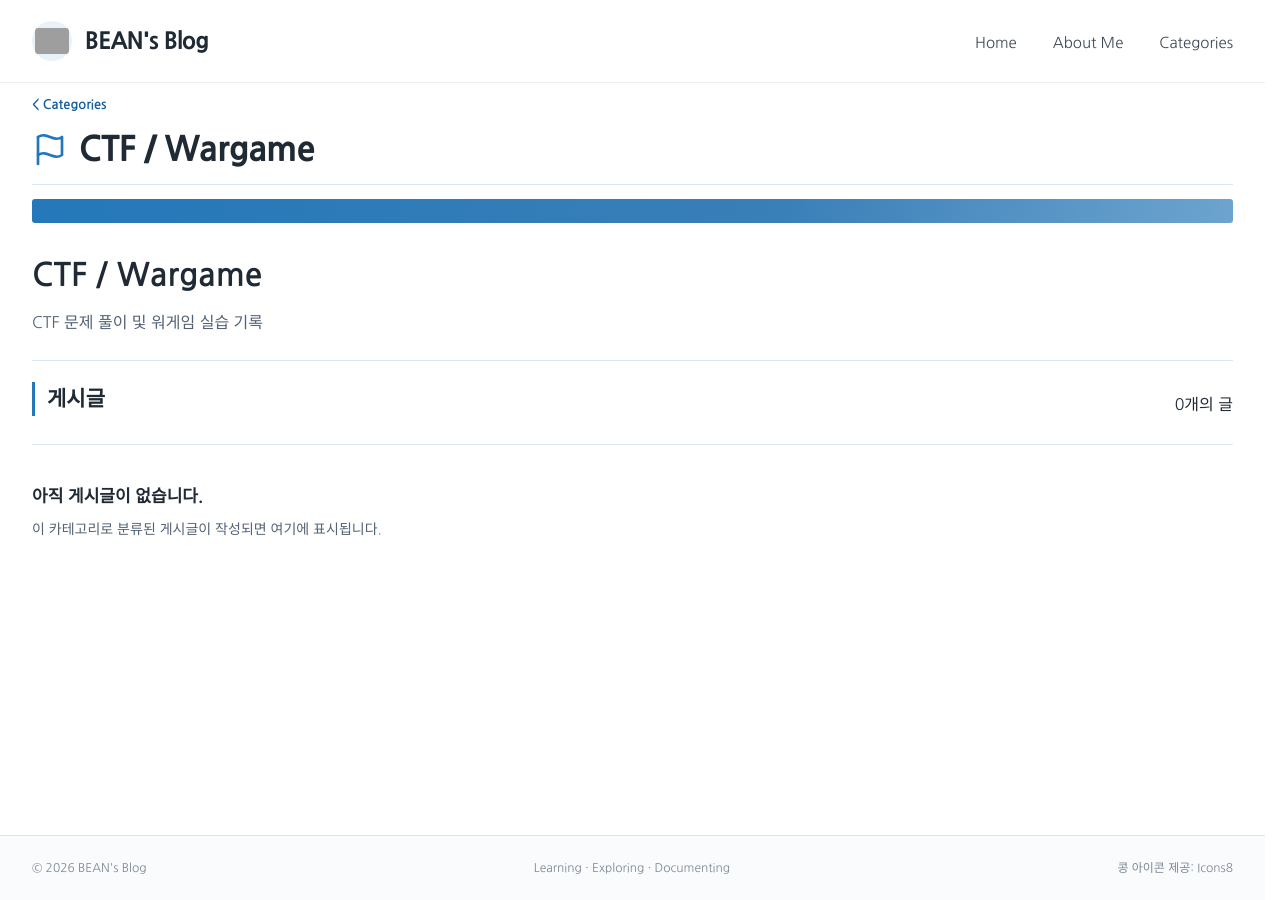
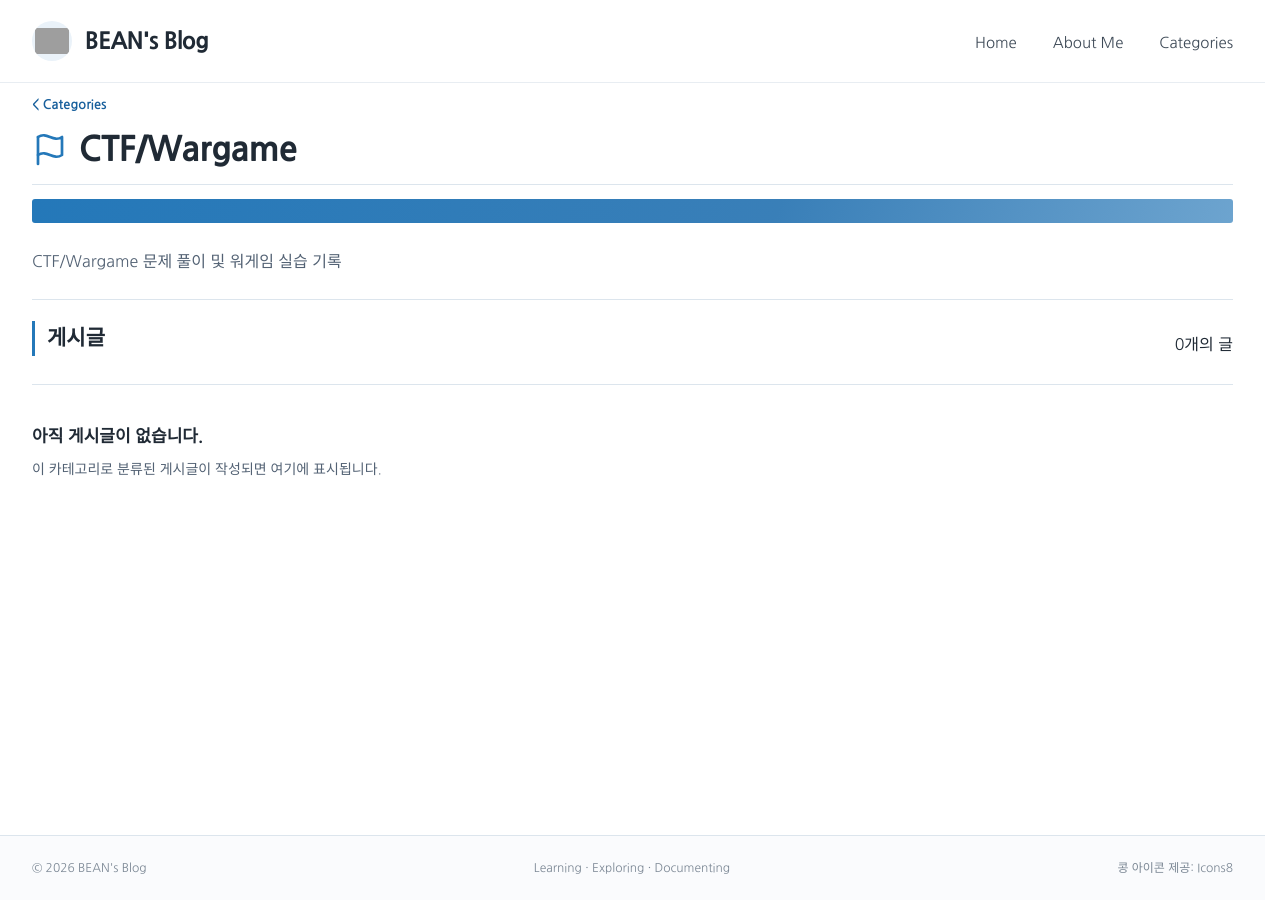
Before and after one commit to BEAN-CMD418/bean-cmd418.github.io, a Jekyll site: the page built from ctf/index.md, in a window 1280 px wide. Built offline with Jekyll 4.4.1, drawn with Linux system fonts in a browser that asks for light colours; some web fonts are replaced; grey boxes are pictures that could not be loaded.

Commit message:
Normalize CTF/Wargame slash spacing

```diff
--- a/ctf/index.md
+++ b/ctf/index.md
@@ -2,10 +2,8 @@
 category_icon: ctf
 category: CTF
 layout: page
-title: CTF / Wargame
+title: CTF/Wargame
 permalink: /ctf/
 ---
 
-# CTF / Wargame
-
-CTF 문제 풀이 및 워게임 실습 기록
+CTF/Wargame 문제 풀이 및 워게임 실습 기록
```
